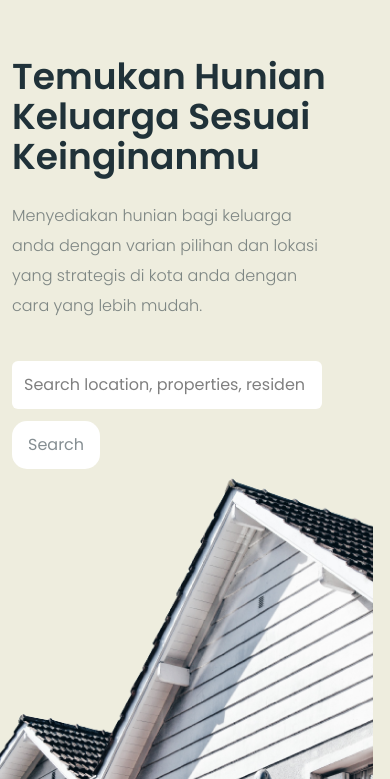
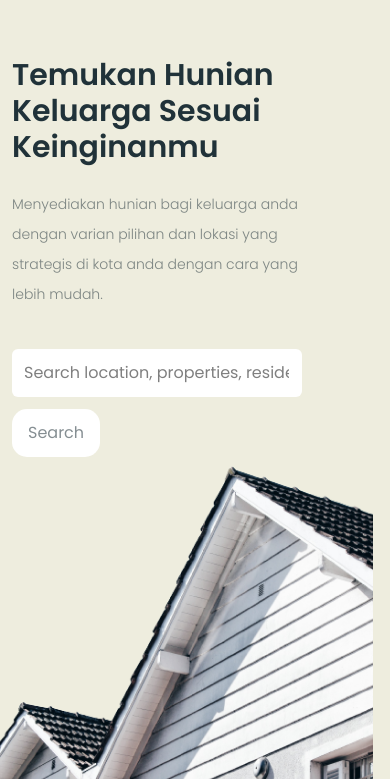
Before and after one commit to menabil/Omah, a website: page index.html in a window 390 px wide. Shown: the part 65-844 px from the top of the page. Drawn offline with Linux system fonts and the light colour scheme.

Commit message:
responsive banner sm size

```diff
--- a/index.html
+++ b/index.html
@@ -20,7 +20,7 @@
   </head>
   <body class="font-pop">
     <!-- Navbar -->
-    <header class="sm:py-12.5 py-5 bg-[#EEEDDE]">
+    <header class="md:py-12.5 py-5 bg-[#EEEDDE]">
       <div class="flex justify-between container sm:px-0 px-4">
         <img src="images/logo.png" alt="" class="cursor-pointer" />
         <i class="fa-solid fa-bars sm:hidden!"></i>
@@ -50,34 +50,34 @@
     </header>
     <!-- Navbar -->
     <!-- Banner -->
-    <section class="bg-[#EEEDDE] sm:pb-30 sm:pt-23 pt-10 pb-10">
+    <section class="bg-[#EEEDDE] md:pb-30 md:pt-23 pt-10 pb-10">
       <div class="container">
-        <div class="sm:flex justify-between">
+        <div class="md:flex justify-between">
           <div class="">
             <h1
-              class="ml-3 sm:ml-0 font-semibold sm:text-[56px] text-4xl sm:leading-[150%] w-[320px] sm:w-[777px] text-[#203239]"
+              class="ml-3 md:ml-0 font-semibold md:text-[56px] text-3xl md:leading-[150%] w-[300px] md:w-194.25 text-[#203239]"
             >
               Temukan Hunian Keluarga Sesuai Keinginanmu
             </h1>
             <p
-              class="ml-3 sm:ml-0 font-light text-base w-[320px] sm:w-[544px] leading-[30px] text-[#203239]/55 pt-6 sm:pb-[55px] pb-10"
+              class="ml-3 sm:ml-0 font-light md:text-base text-sm w-[300px] md:w-[544px] leading-[30px] text-[#203239]/55 pt-6 sm:pb-[55px] pb-10"
             >
               Menyediakan hunian bagi keluarga anda dengan varian pilihan dan
               lokasi yang strategis di kota anda dengan cara yang lebih mudah.
             </p>
             <div class="sm:flex gap-x-4">
               <div
-                class="mb-3 ml-3 sm:mb-0 sm:py-6 py-3 sm:px-5 px-3 sm:rounded-[15px] rounded-[6px] bg-white sm:flex sm:gap-x-3 items-baseline sm:w-[510px] w-[310px]"
+                class="mb-3 ml-3 sm:mb-0 sm:py-6 py-3 sm:px-5 px-3 sm:rounded-[15px] rounded-[6px] bg-white sm:flex sm:gap-x-3 items-baseline sm:w-[510px] w-[290px]"
               >
                 <i class="fa-solid fa-location-dot hidden! sm:block!"></i>
                 <input
                   type="text"
                   placeholder="Search location, properties, residental group"
-                  class="outline-none border-none sm:w-[359px] w-[280px]"
+                  class="outline-none border-none md:w-[359px] w-[265px]"
                 />
               </div>
               <button
-                class="sm:py-6 py-3 sm:px-10 px-4 ml-3 sm:ml-0 rounded-[15px] bg-white text-[#203239]/55 cursor-pointer"
+                class="md:py-6 py-3 md:px-10 px-4 ml-3 md:ml-0 rounded-[15px] bg-white text-[#203239]/55 cursor-pointer"
               >
                 Search
               </button>
```
Also changed, not shown: src/output.css.
